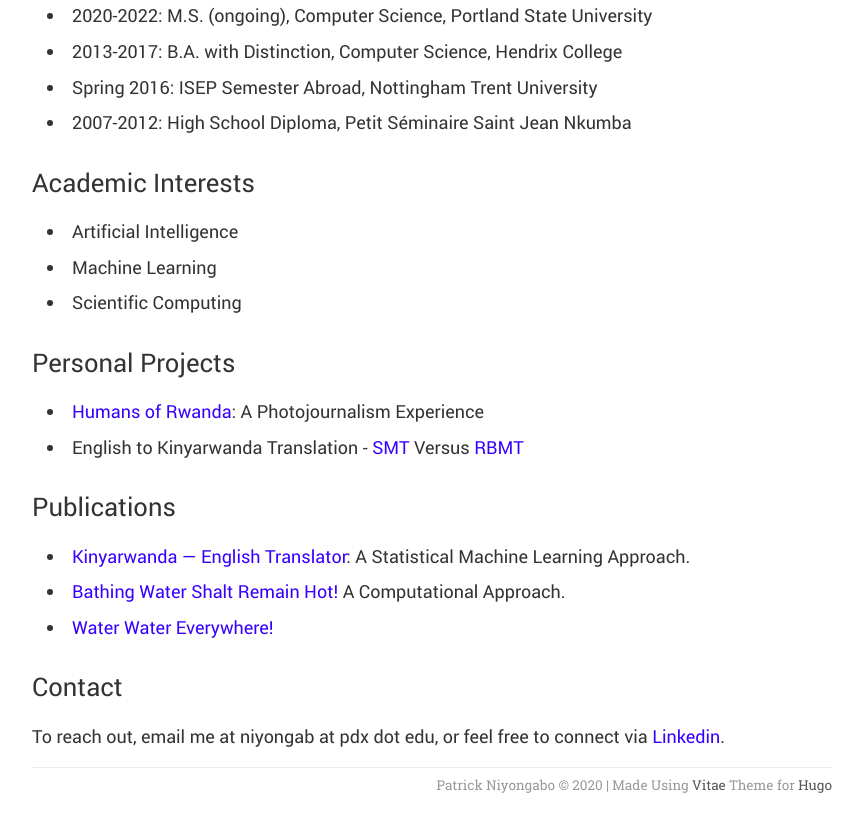
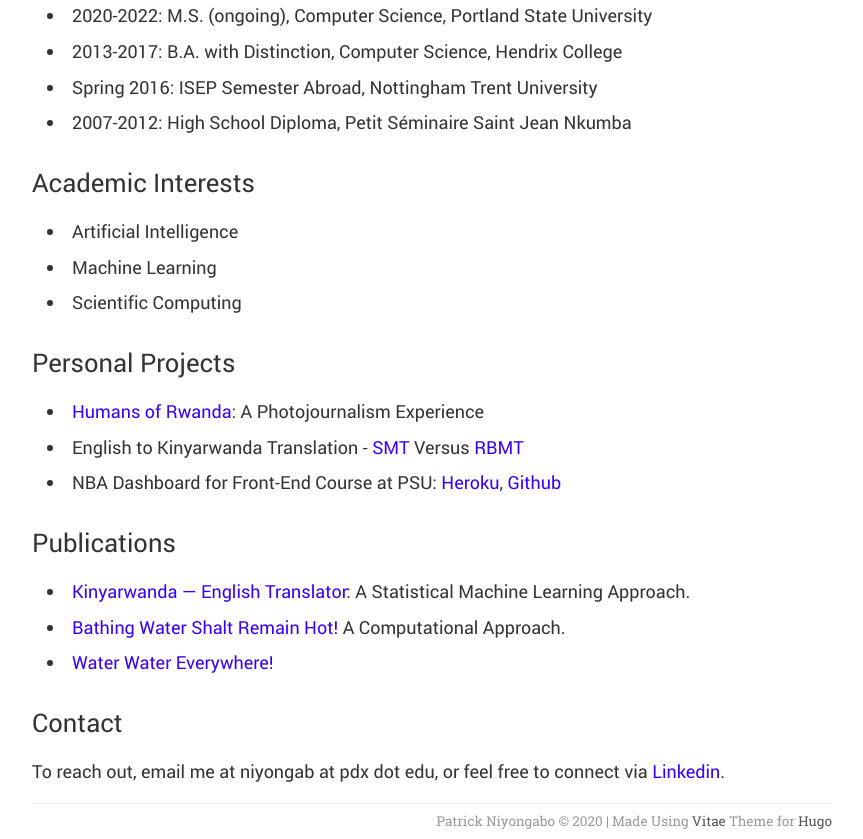
Before and after one commit to pniyongabo/pniyongabo.github.io, a plain HTML site: page about/index.html in a window 1280 px wide. Shown: the part 602-1441 px from the top of the page, without its empty margins (208-1071 px from the left). Before the commit the page ends 1406 px from the top, so only its background shows below. Drawn offline with Linux system fonts and the light colour scheme; files whose address does not match are found by name.

Commit message:
added front project to about page

```diff
--- a/about/index.html
+++ b/about/index.html
@@ -104,6 +104,7 @@
 <ul>
 <li><a href="https://humansofrwanda.tumblr.com/">Humans of Rwanda</a>: A Photojournalism Experience</li>
 <li>English to Kinyarwanda Translation - <a href="https://github.com/pniyongabo/kinyarwandaSMT">SMT</a> Versus <a href="https://github.com/pniyongabo/kinyarwandaRBMT">RBMT</a></li>
+<li>NBA Dashboard for Front-End Course at PSU: <a href="https://nba-dashboard-app.herokuapp.com/">Heroku</a>, <a href="https://github.com/andrewbespaly/NBA_Dashboard">Github</a></li>
 </ul>
 <h3 id="publications">Publications</h3>
 <ul>
```
